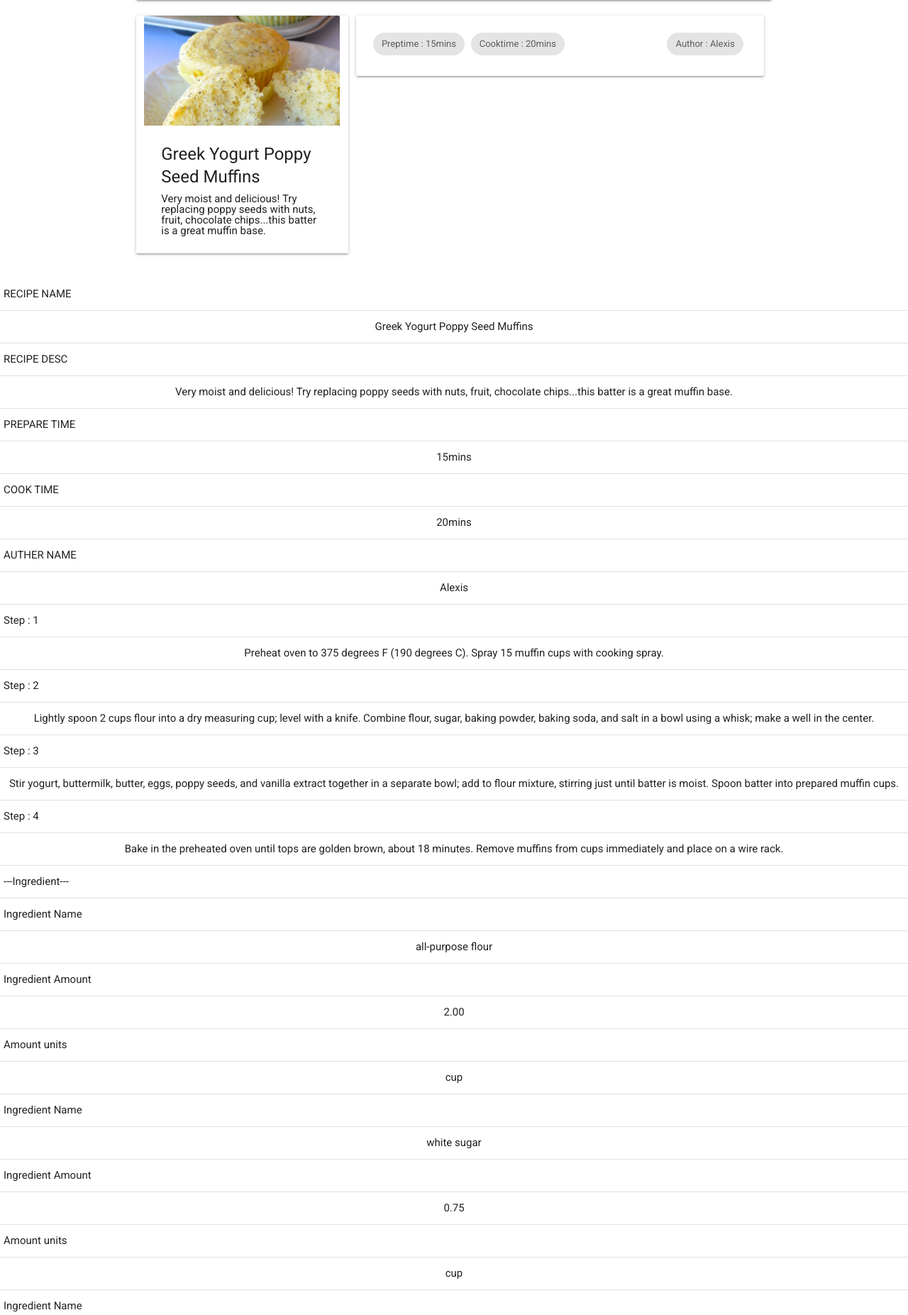
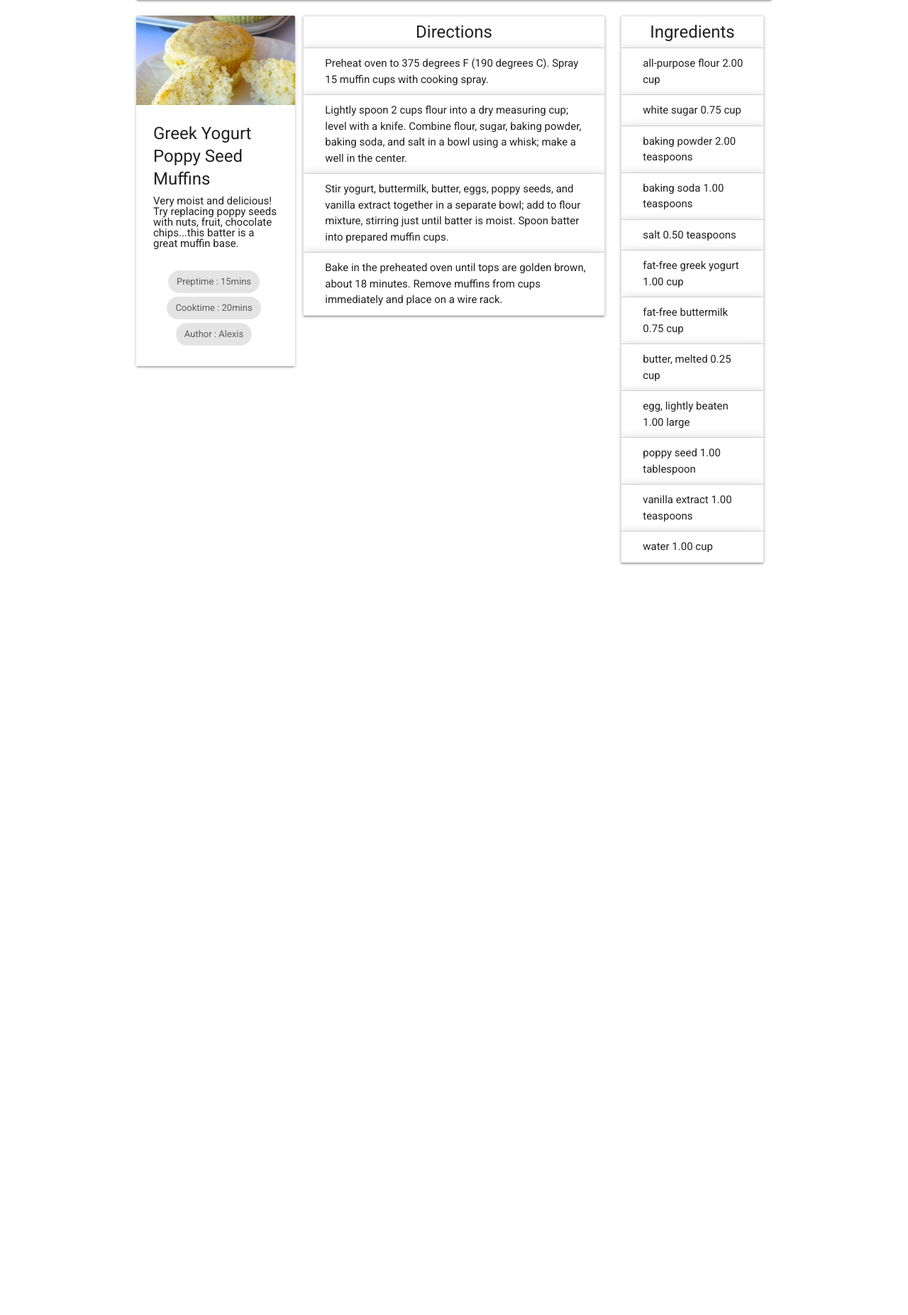
Before and after one commit to gaoyunjiemao/CSIS3280Project, a PHP site: page /displayRecipePage.php?id=100 in a window 1280 px wide. Shown: the part 72-1925 px from the top of the page at 71% size. After the commit the page ends 868 px from the top, so only its background shows below. Run offline with PHP 8.4, Linux system fonts and the light colour scheme; data comes from the database, SQL or seed files in the repository.

Commit message:
Changed design of Display Recipe page

```diff
--- a/displayRecipePage.php
+++ b/displayRecipePage.php
@@ -117,23 +117,67 @@
 					}
 
 					echo '<div class="row">
-									<div class="card col s4">
-										<div class="card-image">
-										<img src="images/recipes/'.$recipeID.'.jpg" alt="Recipe Image"/>
+									<div class="col s3">
+										<div class="row">
+											<div class="card hoverable">
+												<div class="card-image">
+													<img src="images/recipes/'.$recipeID.'.jpg" alt="Recipe Image"/>
+												</div>
+												<div class="card-content">
+													<div class="card-title">'.$resultRecipe[0]['RecipeName'].'</div>
+													<p>'.$resultRecipe[0]['RecipeDesc'].'</p><br /><br />
+													<div class="center">
+														<div class="chip ">Preptime : '.$resultRecipe[0]['PrepTime'].'</div>
+														<div class="chip ">Cooktime : '.$resultRecipe[0]['CookTime'].'</div><br />
+														<div class="chip ">Author : '.$resultAuthor[0]['AuthorName'].'</div><br />
+													</div>
+												</div>
+											</div>
 										</div>
-										<div class="card-content">
-											<div class="card-title">'.$resultRecipe[0]['RecipeName'].'</div>
-											<p>'.$resultRecipe[0]['RecipeDesc'].'</p>
+										<div class="row">
+											<div class="card hoverable">
+
+											</div>
 										</div>
 									</div>
-									<div class="col s8">
-										<div class="card">
-											<div class="card-content">
-												<div class="chip">Preptime : '.$resultRecipe[0]['PrepTime'].'</div>
-												<div class="chip">Cooktime : '.$resultRecipe[0]['CookTime'].'</div>
-												<div class="chip right">Author : '.$resultAuthor[0]['AuthorName'].'</div>
+									<div class="col s9">
+
+										<div class="row">
+											<div class="col s8">
+												<div class="card hoverable">
+														<ol class="collection with-header">
+															<li class="collection-header center card-title">Directions</li>';
+														for($i=0;$i<$countStep;$i++){
+															$j=$i+1;
+															print "<li class='collection-item z-depth-3'>".$resultStep[$i]['StepDesc']."</li>";
+														}
+					echo							'</ol>
+													</div>
 											</div>
+											<div class="col s4">
+												<div class="card hoverable">
+													<ol class="collection with-header">
+														<li class="collection-header center card-title">Ingredients</li>';
 
+														$countStep_ing = count($StepArray);
+														$countIng = count($IngArray);
+
+														for($i=0;$i<$countStep_ing;$i++){
+															$countStep_ingI = count($StepArray[$i]);
+															for($j=0;$j<$countStep_ingI;$j++){
+																$IngredientIDTmp=$StepArray[$i][$j]['IngredientID'];
+																if($IngredientIDTmp!=null){
+																	for($k=0;$k<$countIng;$k++){
+																		if($IngArray[$k]['IngredientID']==$IngredientIDTmp){
+																			print "<li class='collection-item z-depth-3'>".$IngArray[$k]['IngredientName']." ";
+																		}
+																	}
+																	print $StepArray[$i][$j]['IngredientAmt']." ".$StepArray[$i][$j]['AmtUnits']."</li>";
+																}
+															}
+														}
+					echo						'</ol>
+												</div>
 											</div>
 										</div>
 									</div>
@@ -142,65 +186,3 @@
 			</div>
 	</body>
 </html>
-
-	<?php
-
-
-	//print "<pre>";
-	//print_r($StepArray);
-	//print "</pre>";
-
-	//print "<pre>";
-	//print_r($IngArray);
-	//print "</pre>";
-
-//==============================================================================
-
-
-	print "<table border=1>
-		<tr><th><p>RECIPE NAME</p></th></tr>
-		<tr><td><p align='center'>".$resultRecipe[0]['RecipeName']."</p></td></tr>
-		<tr><th><p>RECIPE DESC</p></th></tr>
-		<tr><td><p align='center'>".$resultRecipe[0]['RecipeDesc']."</p></td></tr>
-		<tr><th><p>PREPARE TIME</p></th></tr>
-		<tr><td><p align='center'>".$resultRecipe[0]['PrepTime']."</p></td></tr>
-		<tr><th><p>COOK TIME</p></th></tr>
-		<tr><td><p align='center'>".$resultRecipe[0]['CookTime']."</p></td></tr>
-		<tr><th><p>AUTHER NAME</p></th></tr>
-		<tr><td><p align='center'>".$resultAuthor[0]['AuthorName']."</p></td></tr>";
-		for($i=0;$i<$countStep;$i++){
-			$j=$i+1;
-			print "<tr><th><p>Step : $j</p></th></tr>
-			<tr><td><p align='center'>".$resultStep[$i]['StepDesc']."</p></td></tr>";
-		}
-		print "<tr><th><p>---Ingredient---</p></th></tr>";
-		$countStep_ing = count($StepArray);
-		$countIng = count($IngArray);
-		for($i=0;$i<$countStep_ing;$i++){
-			$countStep_ingI = count($StepArray[$i]);
-			for($j=0;$j<$countStep_ingI;$j++){
-				$IngredientIDTmp=$StepArray[$i][$j]['IngredientID'];
-				if($IngredientIDTmp!=null){
-					print "<tr><th><p>Ingredient Name</p></th></tr>";
-					for($k=0;$k<$countIng;$k++){
-						if($IngArray[$k]['IngredientID']==$IngredientIDTmp){
-							print "<tr><td><p align='center'>".$IngArray[$k]['IngredientName']."</p></td></tr>";
-						}
-					}
-					print "<tr><th><p>Ingredient Amount</p></th></tr>
-					<tr><td><p align='center'>".$StepArray[$i][$j]['IngredientAmt']."</p></td></tr>
-					<tr><th><p>Amount units</p></th></tr>
-					<tr><td><p align='center'>".$StepArray[$i][$j]['AmtUnits']."</p></td></tr>";
-				}
-
-			}
-		}
-
-	print "</table>";
-
-	?>
-
-
-
-	</body>
-</html>
```
